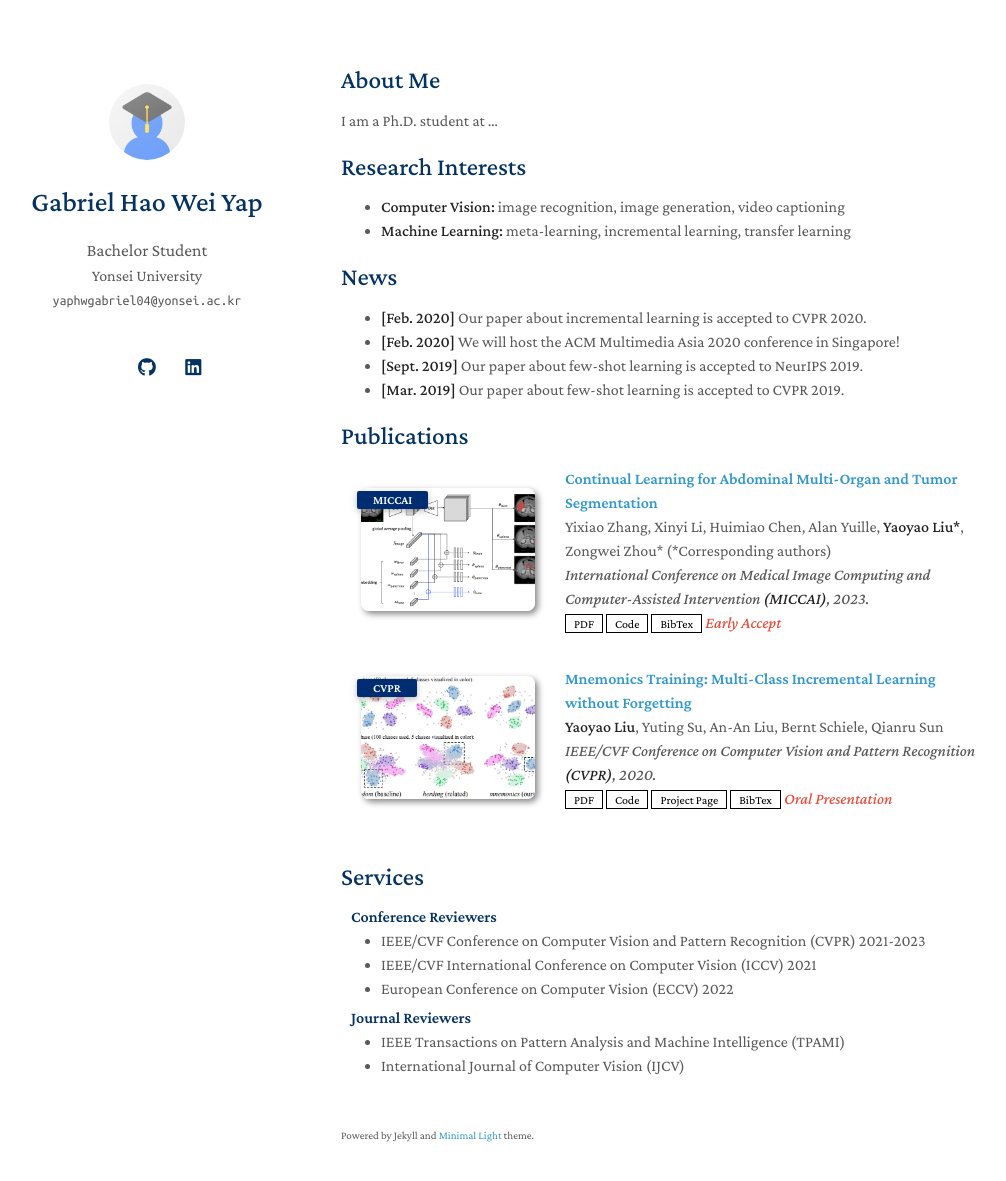
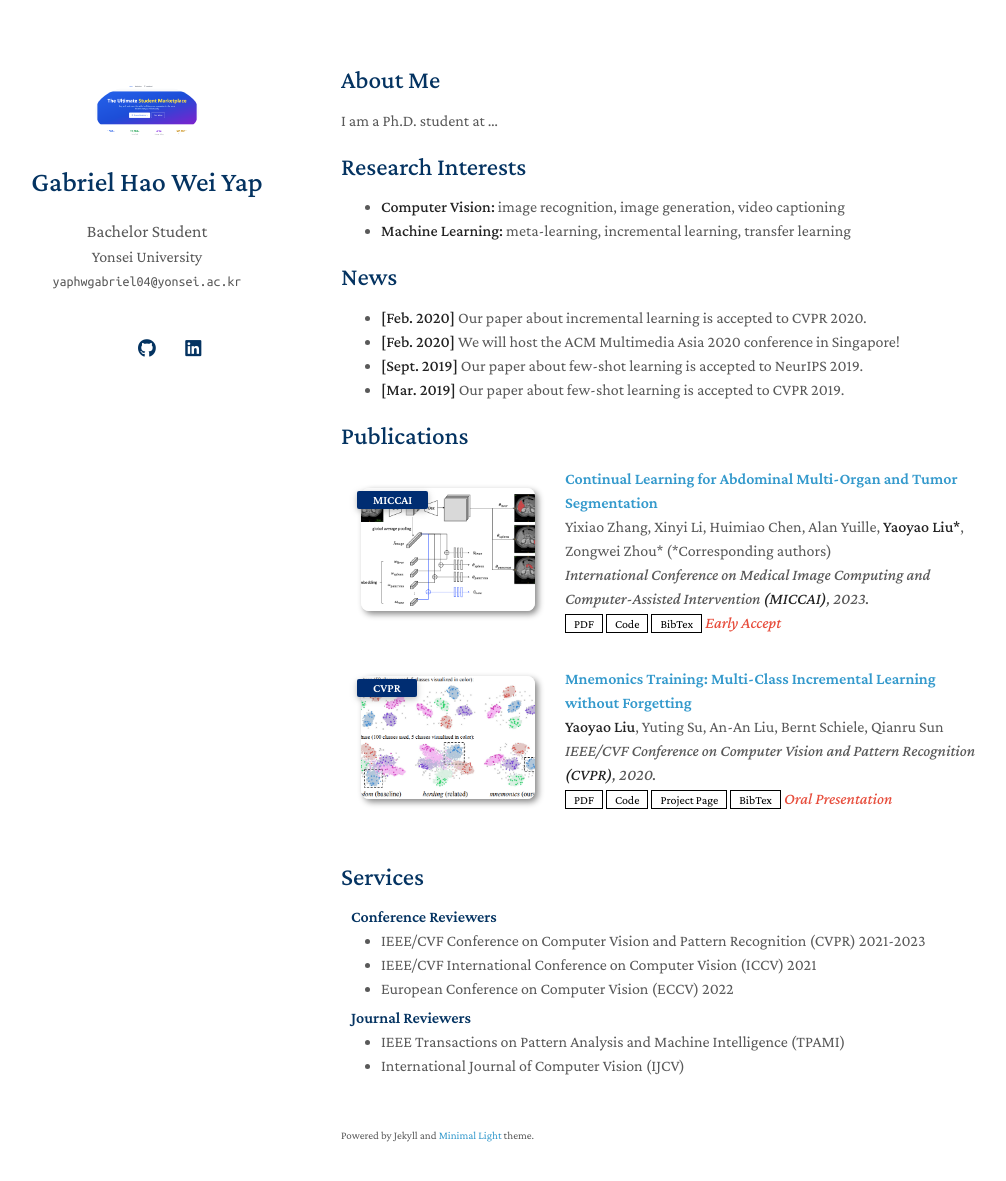
Before and after one commit to Gabriel-Yap/GabrielAcademicWebsite.github.io, a Jekyll site: the page built from index.md, in a window 1280 px wide and 1216 px high. Shown: the top 1181 px of the window, without its empty margins (129-1135 px from the left). Built offline with Jekyll 4.4.1, drawn with Linux system fonts in a browser that asks for light colours; a style sheet for code colours, icons or effects is not loaded; our own code applies the rules of GitHub Pages for plain Markdown files.

Commit message:
add profile pic

```diff
--- a/_config.yml
+++ b/_config.yml
@@ -20,7 +20,7 @@ twitter: https://twitter.com/
 
 # Images (e.g., your profile picture and your website's favicon)
 # "favicon" and "favicon_dark" are used for the light and dark modes, respectively.
-avatar: ./assets/img/avatar.png
+avatar: ./assets/img/add2cart page1.png
 favicon: ./assets/img/favicon.png
 favicon_dark: ./assets/img/favicon-dark.png
 
```
